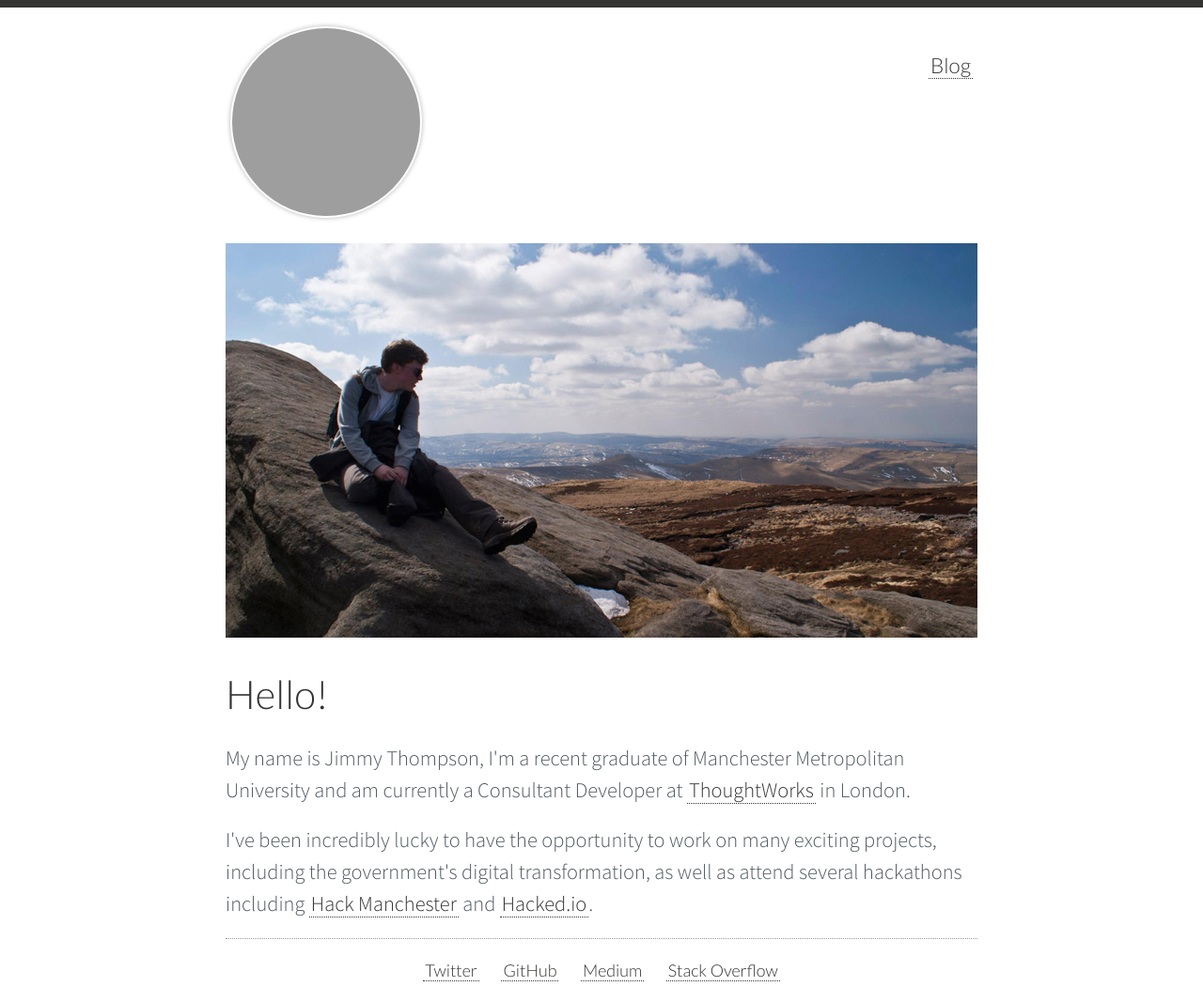
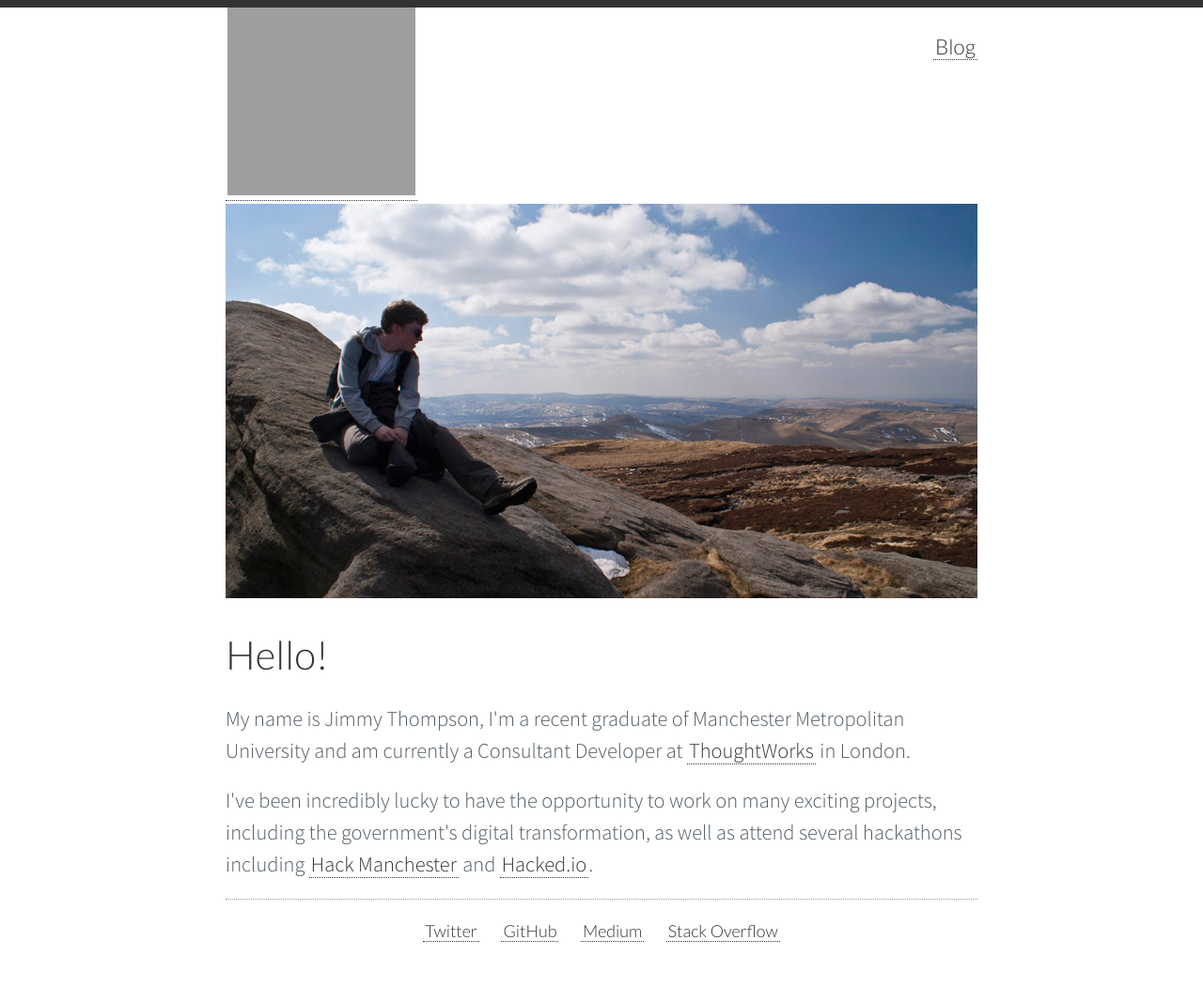
Before and after one commit to JimmyThompson/jimmythompson.co.uk, a Jekyll site: the page built from index.html, in a window 1280 px wide. Shown: the whole page at 94% size. Built offline with Jekyll 4.4.1, drawn with Linux system fonts in a browser that asks for light colours; nearby versions of some CDN libraries; after the commit the page ends 1025 px from its top, so only the background shows below that; grey boxes are pictures that could not be loaded.

```diff
--- a/_config.yml
+++ b/_config.yml
@@ -11,6 +11,7 @@ sass:
 name: "Jimmy Thompson - Software Developer"
 description: "The personal website and blog of Jimmy Thompson, a software developer based in London"
 
+gravatar: //www.gravatar.com/avatar/73083e7e6bda1576bf6ea9e5be037c78
 twitter: jimmythompson
 github: jimmythompson
 medium: jimmythompson
--- a/_layouts/main.html
+++ b/_layouts/main.html
@@ -30,7 +30,7 @@
   <body>
     <div class="fixed-width">
       <header>
-        <a class="photo" href="/"><img src="{{ site.email | to_gravatar }}" alt="Jimmy Thompson" /></a>
+        <a href="/"><img src="{{ site.gravatar }}" alt="Jimmy Thompson" /></a>
         <ul>
           <li><a href="/blog">Blog</a></li>
         </ul>
--- a/_plugins/bundler.rb
+++ /dev/null
@@ -1,4 +0,0 @@
-# _plugins/bundler.rb
-require "rubygems"
-require "bundler/setup"
-Bundler.require(:default)
--- a/_plugins/gravatar.rb
+++ /dev/null
@@ -1,18 +0,0 @@
-require 'digest/md5'
-
-module Jekyll
-  module GravatarFilter
-    def to_gravatar(input)
-      "//www.gravatar.com/avatar/#{hash(input)}"
-    end
-
-    private
-
-    def hash(email)
-      email_address = email ? email.downcase.strip : ''
-      Digest::MD5.hexdigest(email_address)
-    end
-  end
-end
-
-Liquid::Template.register_filter(Jekyll::GravatarFilter)
--- a/style/_header.scss
+++ b/style/_header.scss
@@ -3,7 +3,7 @@
 
 header {
   font-family: $header-font;
-  padding: 20px 5px;
+  padding: 0;
   overflow: hidden;
 
   ul {
@@ -24,21 +24,3 @@ header {
     }
   }
 }
-
-a.photo {
-  @include border-radius(50%);
-  border: 0;
-  background: white;
-  display: inline-block;
-  line-height: 0;
-  padding: 2px;
-  box-shadow: 0 0 5px 0 rgba(0, 0, 0, 0.3);
-
-  img {
-    @include border-radius(50%);
-  }
-
-  &:hover {
-    box-shadow: 0 0 8px 0 rgba(0, 0, 0, 0.5);
-  }
-}
```
